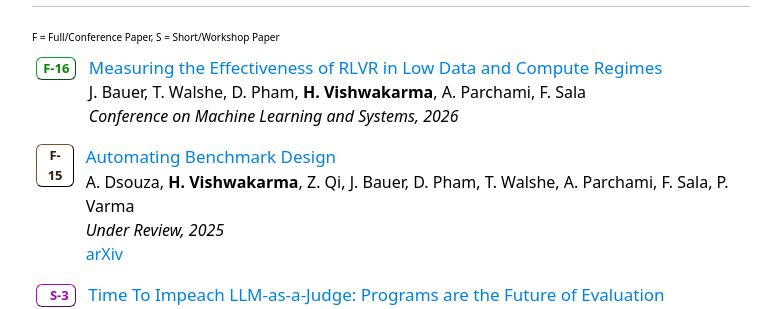
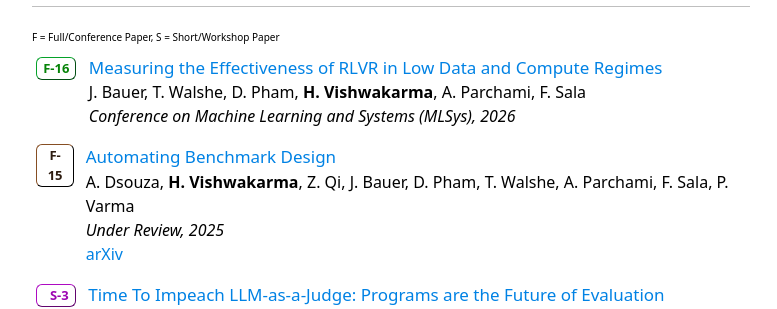
Before and after one commit to harit7/harit7.github.io, a Jekyll site: the page built from index.html, in a window 1280 px wide. Shown: the part 992-1301 px from the top of the page, without its empty margins (249-1026 px from the left). Built offline with Jekyll 4.4.1, drawn with Linux system fonts in a browser that asks for light colours; formulas are drawn with MathJax 3.

Commit message:
Update papers.json

```diff
--- a/_data/papers.json
+++ b/_data/papers.json
@@ -3,7 +3,7 @@
         "id": "F-16",
         "title": "Measuring the Effectiveness of RLVR in Low Data and Compute Regimes",
         "authors": "J. Bauer, T. Walshe, D. Pham, <b>H. Vishwakarma</b>, A. Parchami, F. Sala",
-        "venue": "Conference on Machine Learning and Systems",
+        "venue": "Conference on Machine Learning and Systems (MLSys)",
         "date": "2026-01-28",
         "url":"",
         "venue_short":"MLSys",
```
